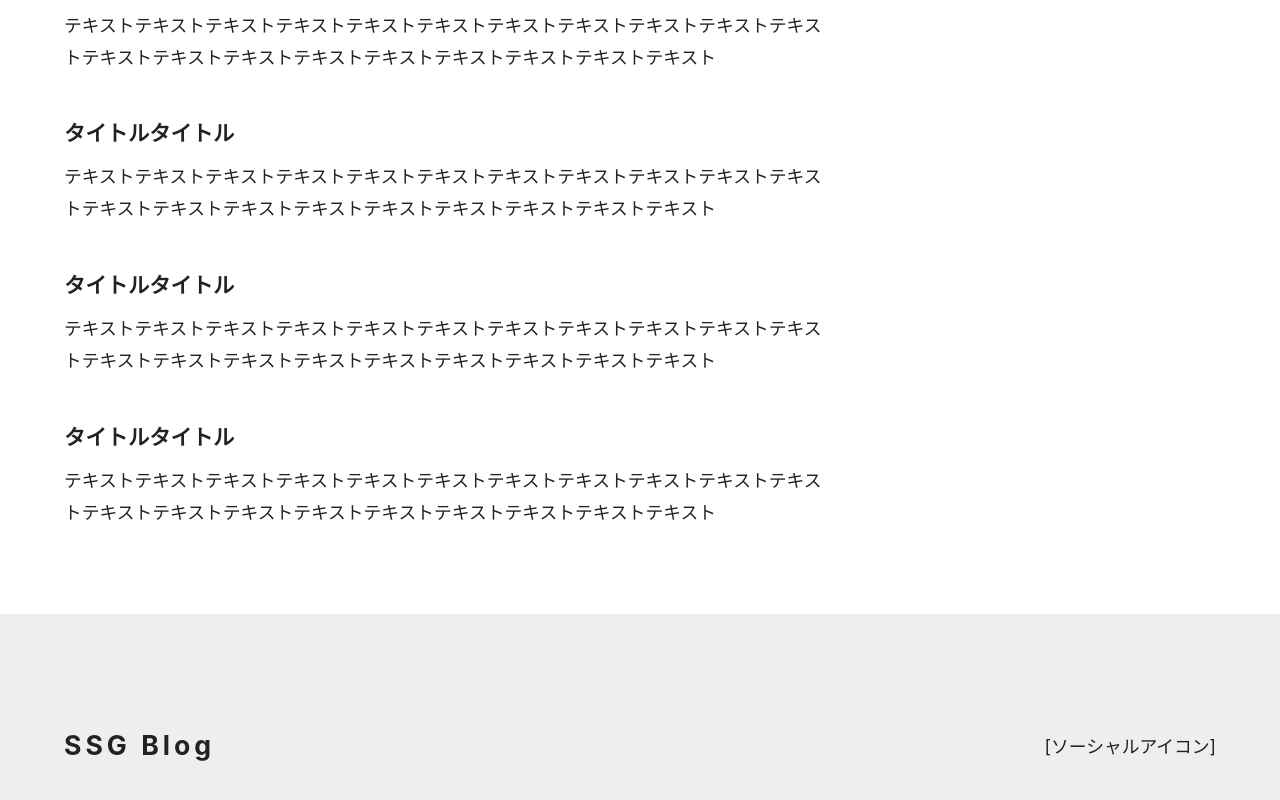
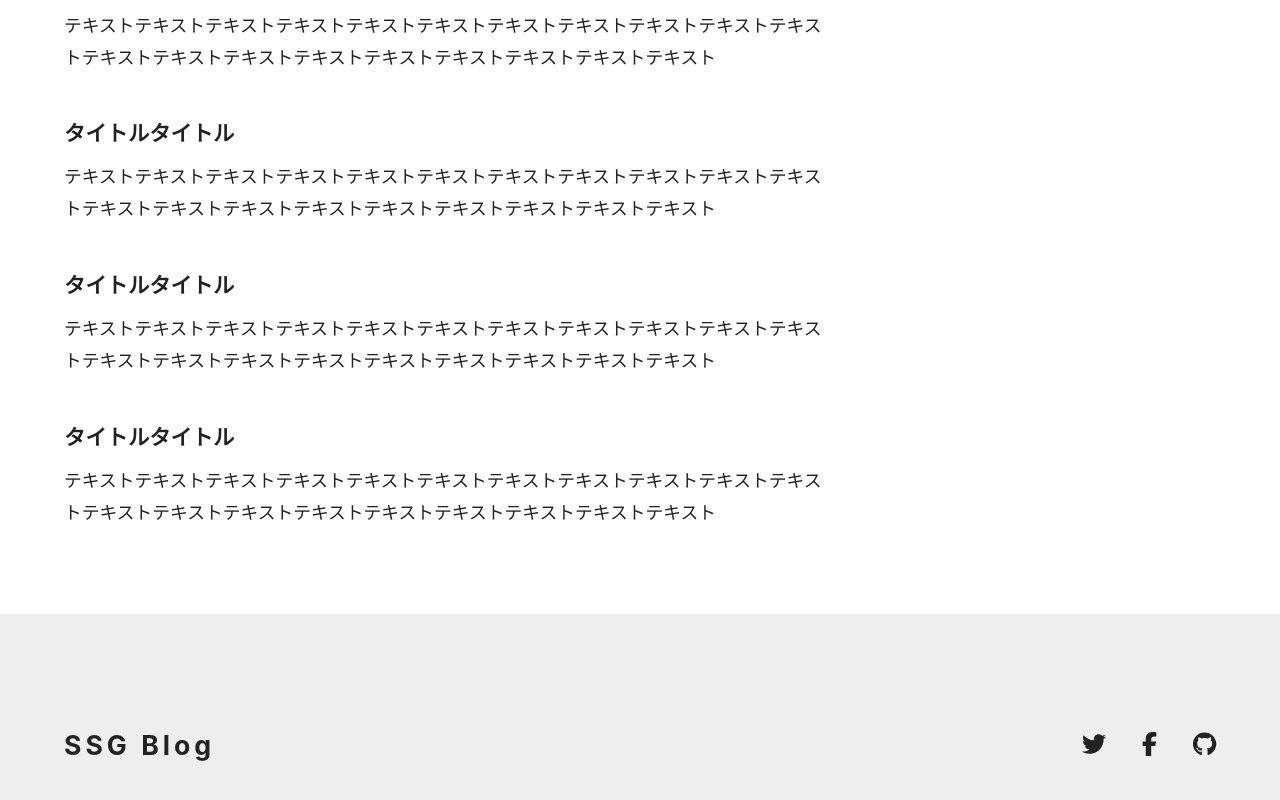
Before and after one commit to 4masa6/next-blog-ssg-practice, a Next.js app: page /about in a window 1280 px wide. Shown: the part 1694-2494 px from the top of the page. Built offline with nearby package versions, Linux system fonts and the light colour scheme.

Commit message:
ContactとFooterにFontAwesomeアイコン追加

```diff
--- /dev/null
+++ b/components/atoms/Social.jsx
@@ -0,0 +1,33 @@
+import styles from './styles/social.module.css';
+
+import { FontAwesomeIcon } from '@fortawesome/react-fontawesome';
+import {
+  faTwitter,
+  faFacebookF,
+  faGithub,
+} from '@fortawesome/free-brands-svg-icons';
+
+export const Social = ({ iconSize = 'initial' }) => {
+  return (
+    <ul className={styles.list} style={{ '--icon-size': iconSize }}>
+      <li>
+        <a href="#">
+          <FontAwesomeIcon icon={faTwitter} />
+          <span className="sr-only">Twitter</span>
+        </a>
+      </li>
+      <li>
+        <a href="#">
+          <FontAwesomeIcon icon={faFacebookF} />
+          <span className="sr-only">Facebook</span>
+        </a>
+      </li>
+      <li>
+        <a href="#">
+          <FontAwesomeIcon icon={faGithub} />
+          <span className="sr-only">Github</span>
+        </a>
+      </li>
+    </ul>
+  )
+}
--- /dev/null
+++ b/components/atoms/styles/social.module.css
@@ -0,0 +1,5 @@
+.list {
+  display: flex;
+  gap: 1.5em;
+  font-size: var(--icon-size, 24px);
+}
--- a/components/layout/Contact.jsx
+++ b/components/layout/Contact.jsx
@@ -1,9 +1,11 @@
+import { Social } from '../atoms/Social';
 import styles from './styles/contact.module.css';
 
 export const Contact = () => {
   return (
     <div className={styles.stack}>
       <h3 className={styles.heading}>Contact</h3>
+      <Social iconSize="30px" />
       <address>test@test.com</address>
     </div>
   )
--- a/components/layout/Footer.jsx
+++ b/components/layout/Footer.jsx
@@ -1,4 +1,5 @@
 import { Logo } from '../atoms/Logo'
+import { Social } from '../atoms/Social'
 import { Container } from './Container'
 import styles from './styles/footer.module.css'
 
@@ -8,7 +9,7 @@ export const Footer = () => {
       <Container>
         <div className={styles.flexContainer}>
           <Logo />
-          [ソーシャルアイコン]
+          <Social />
         </div>
       </Container>
     </footer>
```
